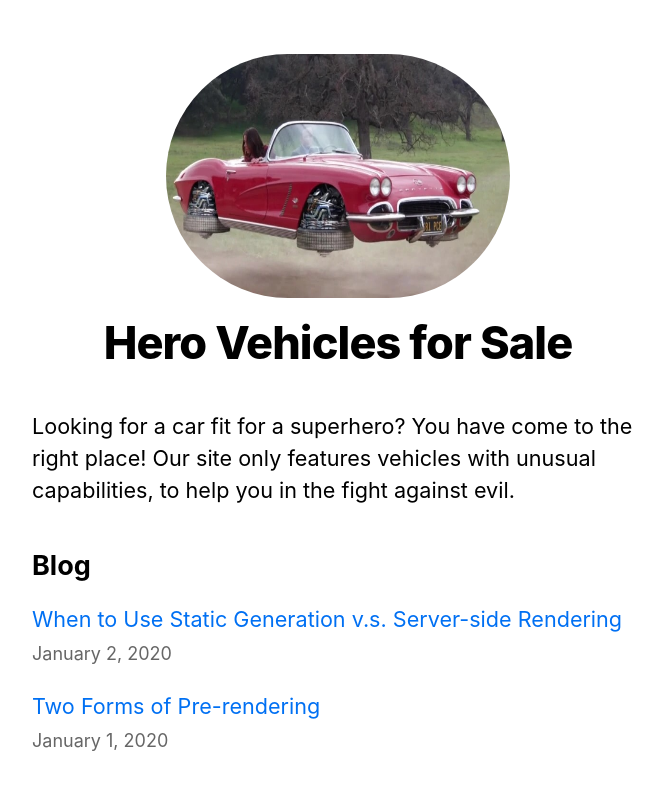
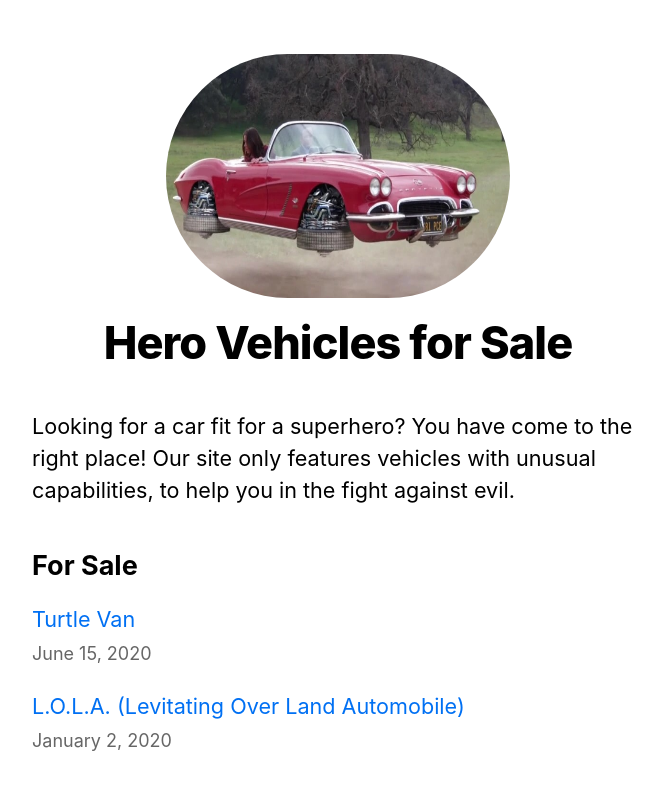
Before and after one commit to kathrynehlmann/nextjs-superherocars, a Next.js app: page / in a window 1280 px wide. Shown: the top 790 px of the page, without its empty margins (302-965 px from the left). Built offline with nearby package versions, Linux system fonts and the light colour scheme.

Commit message:
Content updated to include vehicle listings.

```diff
--- a/pages/index.js
+++ b/pages/index.js
@@ -24,7 +24,7 @@ export default function Home({ allPostsData }) {
         <p>Looking for a car fit for a superhero? You have come to the right place! Our site only features vehicles with unusual capabilities, to help you in the fight against evil.</p>
       </section>
       <section className={`${utilStyles.headingMd} ${utilStyles.padding1px}`}>
-        <h2 className={utilStyles.headingLg}>Blog</h2>
+        <h2 className={utilStyles.headingLg}>For Sale</h2>
         <ul className={utilStyles.list}>
           {allPostsData.map(({ id, date, title }) => (
             <li className={utilStyles.listItem} key={id}>
--- a/posts/pre-rendering.md
+++ b/posts/pre-rendering.md
@@ -1,11 +1,16 @@
 ---
-title: 'Two Forms of Pre-rendering'
-date: '2020-01-01'
+title: 'Turtle Van'
+date: '2020-06-15'
 ---
 
-Next.js has two forms of pre-rendering: **Static Generation** and **Server-side Rendering**. The difference is in **when** it generates the HTML for a page.
+Evolved from a run of the mill people carrier, this van has several modifications included.
 
-- **Static Generation** is the pre-rendering method that generates the HTML at **build time**. The pre-rendered HTML is then _reused_ on each request.
-- **Server-side Rendering** is the pre-rendering method that generates the HTML on **each request**.
+- **Pontoons** so that the vehicle can be transformed into a boat when needed.
+- **Submarine** capabilities have been enabled for Arctic temperatures.
+- **Ramps** formed from single panel doors.
+- **Missles** that are roof mounted for 360 degree range.
+- **Blaster seat** for targeted battle with enemies.
 
-Importantly, Next.js lets you **choose** which pre-rendering form to use for each page. You can create a "hybrid" Next.js app by using Static Generation for most pages and using Server-side Rendering for others.
+Importantly, this larger hero vehicle lets you **choose** which modifications to use for each crime fighting situation. Number of passengers accommodated is quite large. Vehicle has been detailed, and all pizza smells removed.
+
+Interested parties are to direct inquiries to Donatello.
--- a/posts/ssg-ssr.md
+++ b/posts/ssg-ssr.md
@@ -1,19 +1,17 @@
 ---
-title: 'When to Use Static Generation v.s. Server-side Rendering'
+title: 'L.O.L.A. (Levitating Over Land Automobile)'
 date: '2020-01-02'
 ---
 
-We recommend using **Static Generation** (with and without data) whenever possible because your page can be built once and served by CDN, which makes it much faster than having a server render the page on every request.
+**Lola,** is a cherry-red **1962 Chevrolet Corvette** formerly belonging to S.H.I.E.L.D. Agent Phil Coulson.
 
-You can use Static Generation for many types of pages, including:
+A unique crime fighting vehicle with many features, including:
 
-- Marketing pages
-- Blog posts
-- E-commerce product listings
-- Help and documentation
+- Hover-capable propulsion system
+- Dynamic badging
+- Defense mechanism within headlights
 
-You should ask yourself: "Can I pre-render this page **ahead** of a user's request?" If the answer is yes, then you should choose Static Generation.
 
-On the other hand, Static Generation is **not** a good idea if you cannot pre-render a page ahead of a user's request. Maybe your page shows frequently updated data, and the page content changes on every request.
+A stealth hero vehicle with classic style, Lola is the answer to your alter ego's need for transportation. You should ask yourself: "Do I have a car I can drive when I am **not** crime fighting? If the answer is no, then you should consider this vehicle.
 
-In that case, you can use **Server-Side Rendering**. It will be slower, but the pre-rendered page will always be up-to-date. Or you can skip pre-rendering and use client-side JavaScript to populate data.
+Please direct all inquiries to Alphonso Mackenzie.
```
